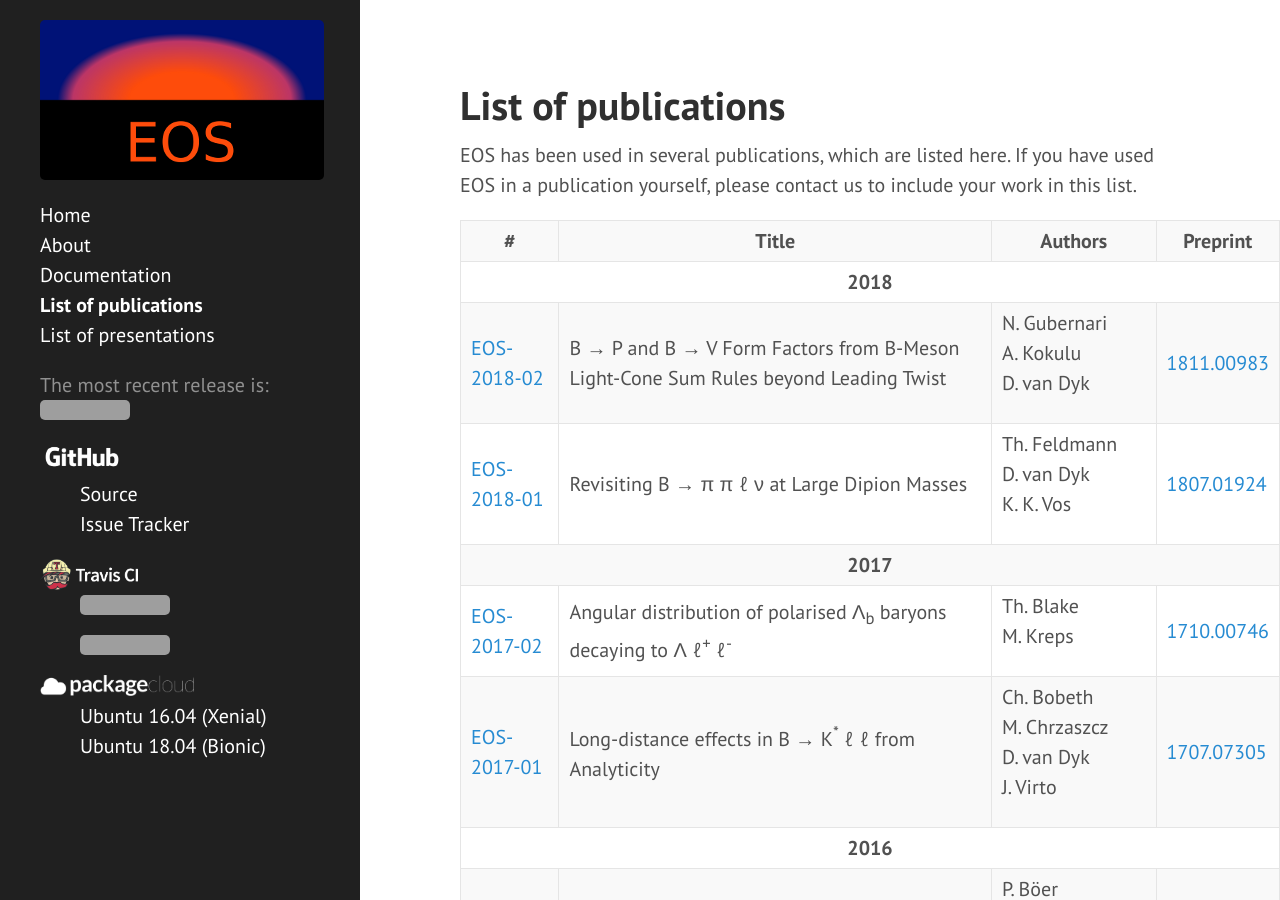
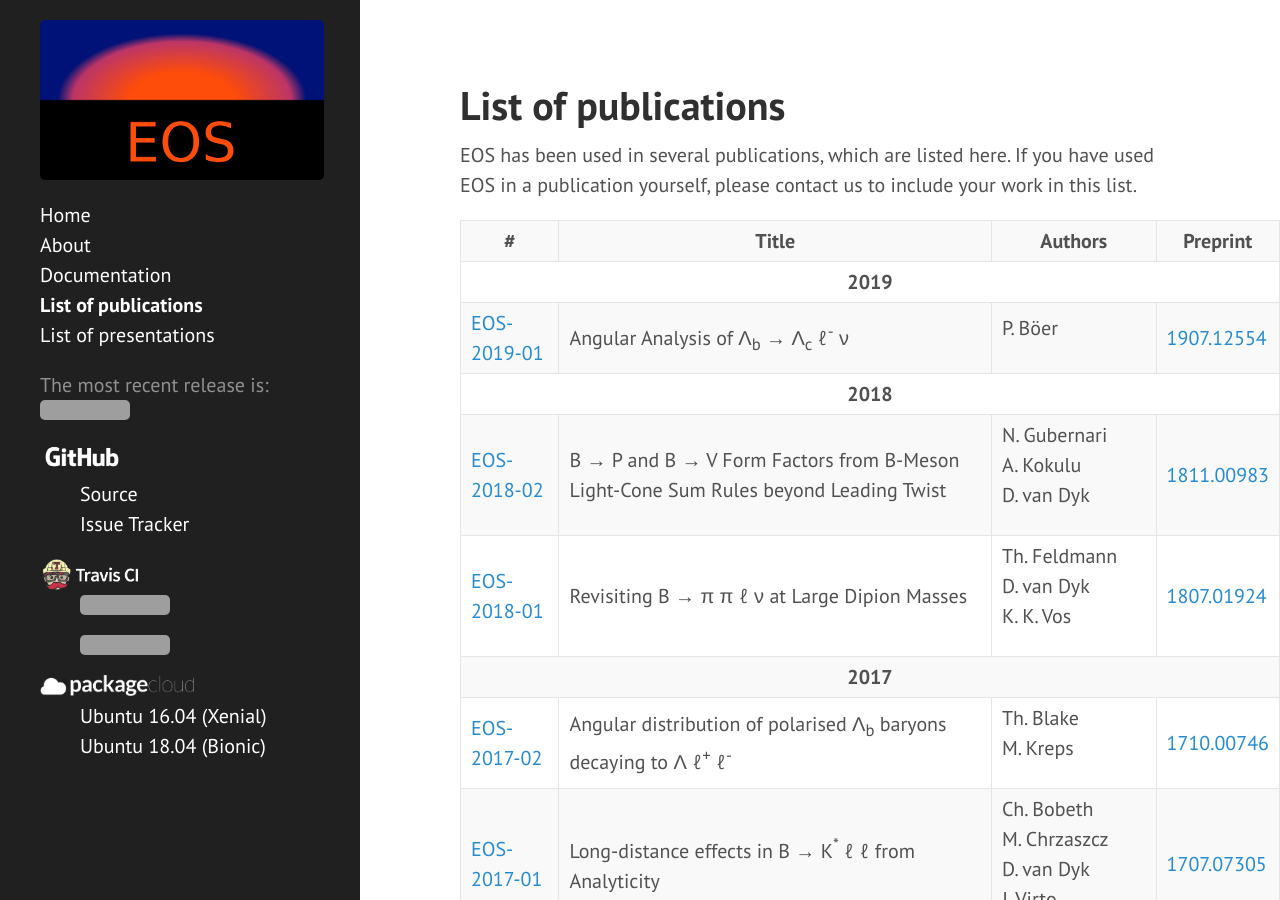
Before and after one commit to eos/eos.github.io, a Jekyll site: the page built from publications.html, in a window 1280 px wide and 900 px high. Built offline with Jekyll 4.4.1, drawn with Linux system fonts in a browser that asks for light colours; grey boxes are pictures that could not be loaded.

Commit message:
Add EOS-2019-01 to list of publications

```diff
--- a/_data/publications.yml
+++ b/_data/publications.yml
@@ -1,3 +1,9 @@
+- year: '2019'
+  items:
+      - id:      '01'
+        title:   'Angular Analysis of &Lambda;<sub>b</sub> &#8594; &Lambda;<sub>c</sub> &ell;<sup>-</sup> &nu;'
+        authors: [ 'P.&nbsp;B&ouml;er' ]
+        arxiv:   '1907.12554'
 - year: '2018'
   items:
       - id:      '02'
```
